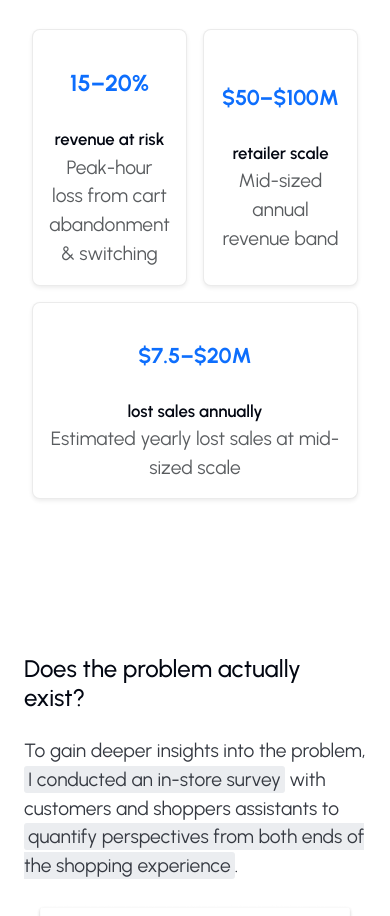
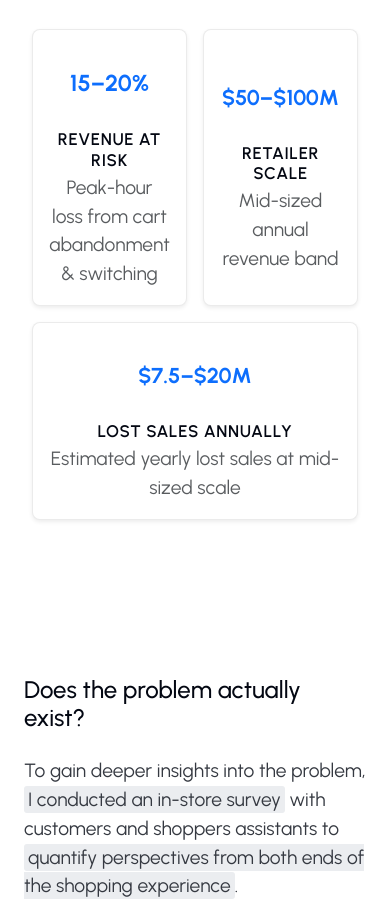
Before and after one commit to ParinitadasUX/UX-Portfolio, a plain HTML site: page associate-mobile.html in a window 390 px wide. Shown: the part 2640-3556 px from the top of the page. Drawn offline with nearby package versions, Linux system fonts and the light colour scheme.

Commit message:
Enhance associate-mobile.html by refining the presentation of revenue loss metrics and annual sales estimates, ensuring improved clarity and readability for mid-sized retailers.

```diff
--- a/associate-mobile.html
+++ b/associate-mobile.html
@@ -211,26 +211,26 @@
 							<div class="col-12">
 								<h6 class="title mb-3">PROBLEM</h6>
 								<h5 class="mb-3">Why this problem?</h5>
-								<p class="mb-4">Retailers using Toshiba lose revenue during peak hours when <span style="background-color: #ebedf0; padding: 2px 4px; border-radius: 3px;">carts are abandoned or customers switch to competitors</span><span style="background-color: #ebedf0; padding: 2px 4px; border-radius: 3px;">costing stores lost sales each year</span>.</p>
+								<p class="mb-4">Retailers using Toshiba lose revenue during peak hours when <span style="background-color: #ebedf0; padding: 2px 4px; border-radius: 3px;">carts are abandoned or customers switch to competitors </span><span style="background-color: #ebedf0; padding: 2px 4px; border-radius: 3px;">costing stores lost sales each year</span>.</p>
 								<div class="impact-problem-matrix row g-3 g-md-4 mt-2 mb-1">
 									<div class="col-6 col-lg-3">
 										<div class="p-3 p-md-4 bg-white rounded-3 text-center border shadow-sm h-100 d-flex flex-column justify-content-center" style="border-color: rgba(0,0,0,0.08) !important;">
 											<h3 class="text-primary mb-2 mb-md-3 fw-bold fs-3">15–20%</h3>
-											<h6 class="mb-1 small fw-semibold">revenue at risk</h6>
+											<h6 class="mb-1 small fw-semibold text-uppercase" style="letter-spacing: 0.04em;">Revenue at risk</h6>
 											<small class="text-muted">Peak-hour loss from cart abandonment &amp; switching</small>
 										</div>
 									</div>
 									<div class="col-6 col-lg-3">
 										<div class="p-3 p-md-4 bg-white rounded-3 text-center border shadow-sm h-100 d-flex flex-column justify-content-center" style="border-color: rgba(0,0,0,0.08) !important;">
 											<h3 class="text-primary mb-2 mb-md-3 fw-bold fs-4">$50–$100M</h3>
-											<h6 class="mb-1 small fw-semibold">retailer scale</h6>
+											<h6 class="mb-1 small fw-semibold text-uppercase" style="letter-spacing: 0.04em;">Retailer scale</h6>
 											<small class="text-muted">Mid-sized annual revenue band</small>
 										</div>
 									</div>
 									<div class="col-12 col-lg-6">
 										<div class="p-3 p-md-4 bg-white rounded-3 text-center border shadow-sm h-100 d-flex flex-column justify-content-center" style="border-color: rgba(0,0,0,0.08) !important;">
 											<h3 class="text-primary mb-2 mb-md-3 fw-bold fs-4">$7.5–$20M</h3>
-											<h6 class="mb-1 small fw-semibold">lost sales annually</h6>
+											<h6 class="mb-1 small fw-semibold text-uppercase" style="letter-spacing: 0.04em;">Lost sales annually</h6>
 											<small class="text-muted">Estimated yearly lost sales at mid-sized scale</small>
 										</div>
 									</div>
```
